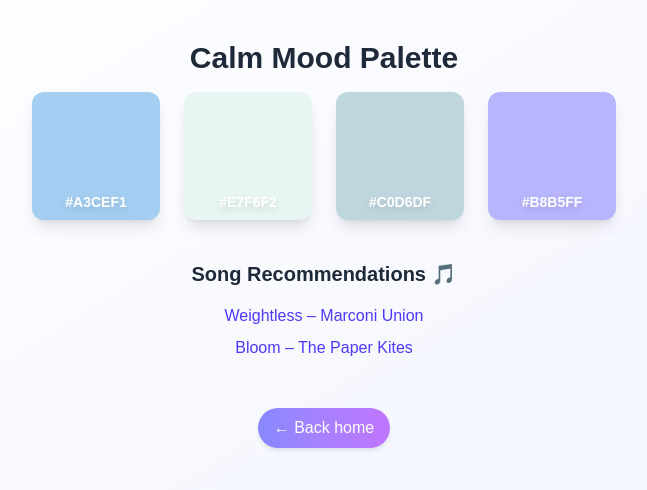
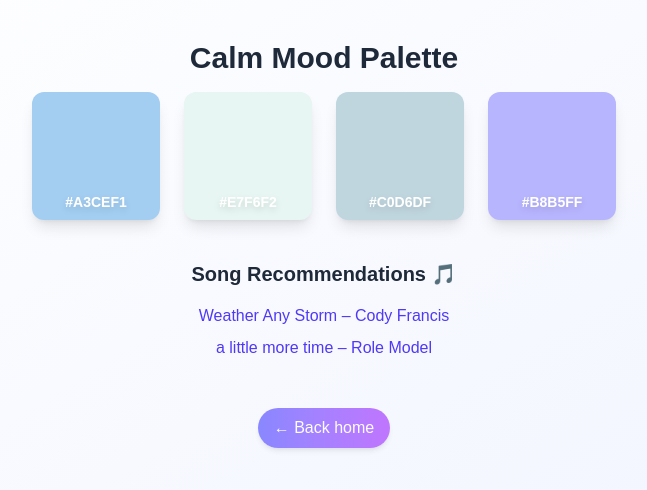
Before and after one commit to tanvikudari/color-vibes, a Next.js app: page /mood/calm in a window 1280 px wide. Shown: the top 490 px of the page, without its empty margins (316-963 px from the left). Built offline with nearby package versions, Linux system fonts and the light colour scheme.

Commit message:
added songs from my playlist

```diff
--- a/pages/mood/[mood].js
+++ b/pages/mood/[mood].js
@@ -13,16 +13,16 @@ const songs = {
     { title: "Titanium – David Guetta", url: "https://open.spotify.com/track/1zB4vmk8tFRmM9UULNzbLB" }
   ],
   calm: [
-    { title: "Weightless – Marconi Union", url: "https://open.spotify.com/track/6JEK0CvvjDjjMUBFoXShNZ" },
-    { title: "Bloom – The Paper Kites", url: "https://open.spotify.com/track/3KR2yDtvE7HkWg0TbGE4jH" }
+    { title: "Weather Any Storm – Cody Francis", url: "https://open.spotify.com/track/0eaD3F5zUC3Bq8In11nkau?si=83078ee8609a4a2b" },
+    { title: "a little more time – Role Model", url: "https://open.spotify.com/track/5UhZyWfrSEhGYfIIFNYscF?si=4b570c63aa144966" }
   ],
   romantic: [
-    { title: "All of Me – John Legend", url: "https://open.spotify.com/track/3U4isOIWM3VvDubwSI3y7a" },
-    { title: "Perfect – Ed Sheeran", url: "https://open.spotify.com/track/0tgVpDi06FyKpA1z0VMD4v" }
+    { title: "Dreams from Bunker Hill – Cigarettes After Sex", url: "https://open.spotify.com/track/3U4isOIWM3VvDubwSI3y7a" },
+    { title: "Tum Jab Paas – Prateek Kuhad", url: "https://open.spotify.com/track/3FTRSa9mWB3kKx2jkhUAN3?si=06a53ba809df421a" }
   ],
-  mystical: [
-    { title: "Night Owl – Galimatias", url: "https://open.spotify.com/track/5Xuj3FPvHqMaLt7wVgK9cK" },
-    { title: "Oblivion – Grimes", url: "https://open.spotify.com/track/1y5NZCmRz6ZgDP6Fd6rWbW" }
+  dreamy: [
+    { title: "Snow on the Beach – Taylor Swift", url: "https://open.spotify.com/track/5Xuj3FPvHqMaLt7wVgK9cK" },
+    { title: "Space Song – Beach House", url: "https://open.spotify.com/track/1y5NZCmRz6ZgDP6Fd6rWbW" }
   ]
 };
 
```
